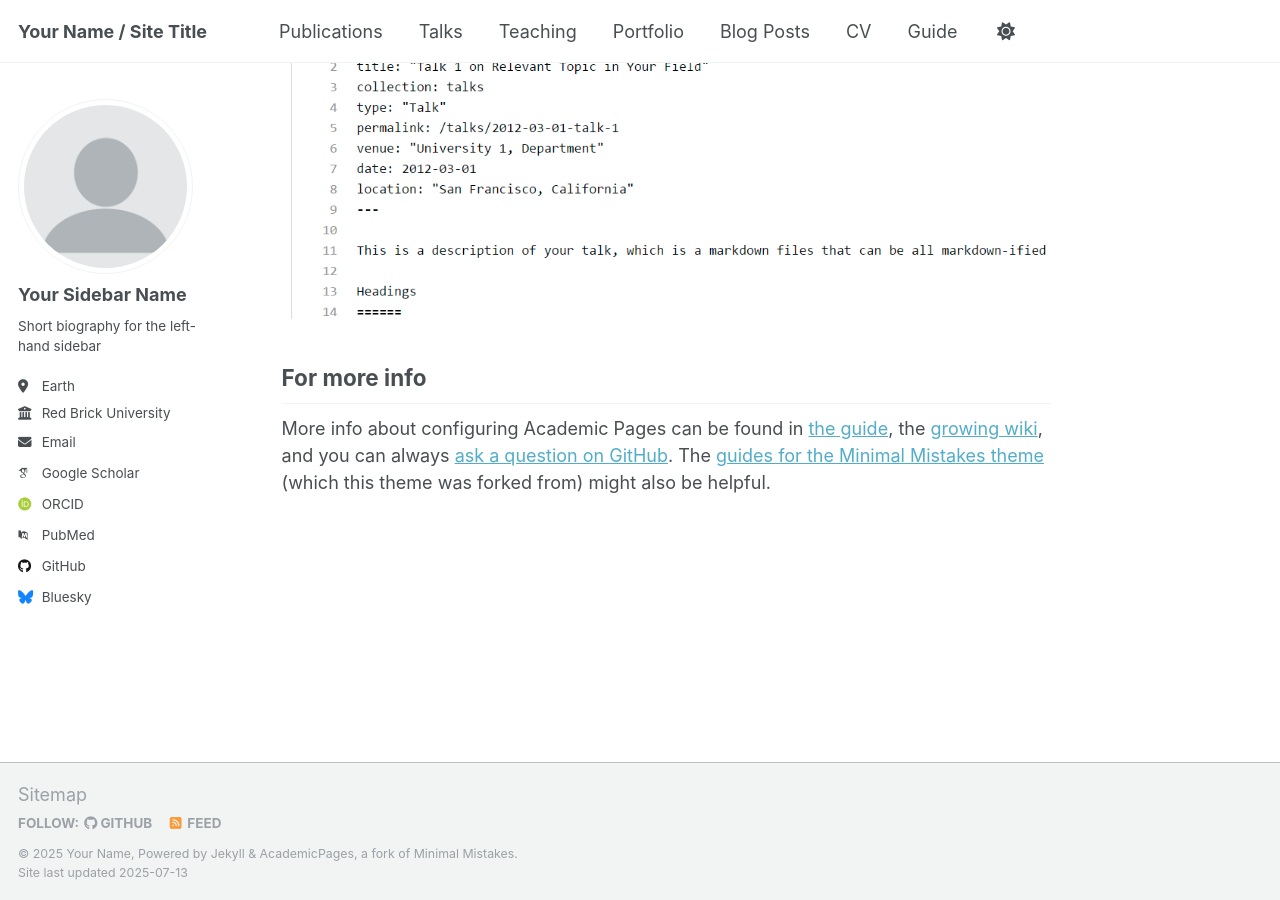
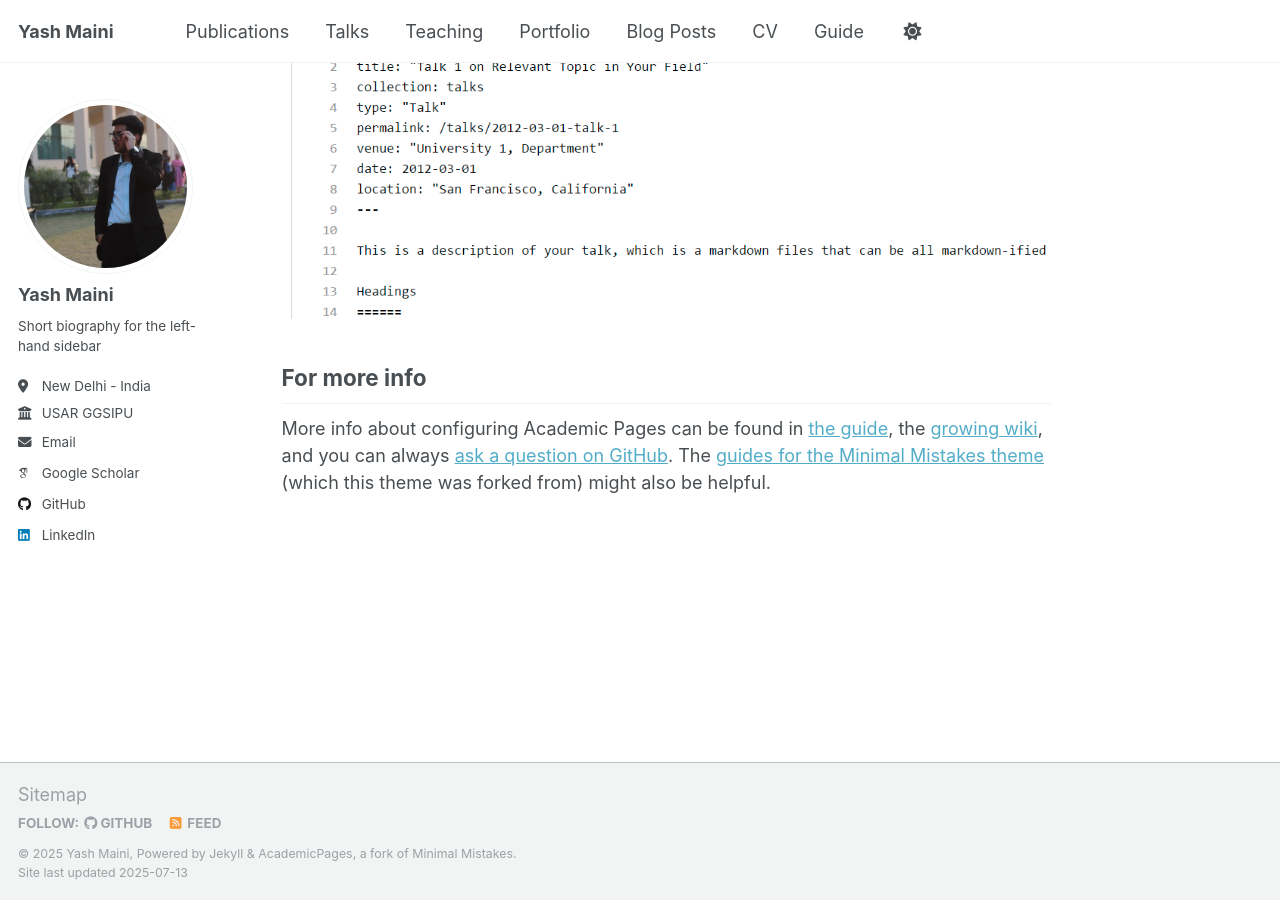
Before and after one commit to Yashmaini30/Yashmaini30.github.io, a Jekyll site: the page built from _pages/about.md, in a window 1280 px wide and 900 px high, scrolled down 2880 px. Built offline with Jekyll 4.4.1, drawn with Linux system fonts in a browser that asks for light colours; some web fonts are replaced; a script that is not in the unit is left out.

Commit message:
changes in _config.yml

```diff
--- a/_config.yml
+++ b/_config.yml
@@ -9,36 +9,36 @@
 # Basic Site Settings
 locale                   : "en-US"
 site_theme               : "default"
-title                    : "Your Name / Site Title"
+title                    : "Yash Maini"
 title_separator          : "-"
-name                     : &name "Your Name"
+name                     : &name "Yash Maini"
 description              : &description "personal description"
-url                      : https://academicpages.github.io # the base hostname & protocol for your site e.g. "https://[your GitHub username].github.io" or if you already have some other page hosted on Github then use "https://[your GitHub username].github.io/[Your Repo Name]"
+url                      : https://Yashmaini30.github.io # the base hostname & protocol for your site e.g. "https://[your GitHub username].github.io" or if you already have some other page hosted on Github then use "https://[your GitHub username].github.io/[Your Repo Name]"
 baseurl                  : "" # the subpath of your site, e.g. "/blog"
-repository               : "academicpages/academicpages.github.io"
+repository               : "Yashmaini30/Yashmaini30.github.io"
 
 # Site Author - The following control what appear as part of the author content on the side bar.
 #               If a field is blank the icon and link will not appear, otherwise it will be shown.
 #               Additional customization can be done by editing /_includes/author-profile.html
 author:
   # Biographic information
-  avatar           : "profile.png"
-  name             : "Your Sidebar Name"
+  avatar           : "profile.jpg"
+  name             : "Yash Maini"
   pronouns         : # example: "she/her"
   bio              : "Short biography for the left-hand sidebar"
-  location         : "Earth"
-  employer         : "Red Brick University"
+  location         : "New Delhi - India"
+  employer         : "USAR GGSIPU"
   uri              : # URL
-  email            : "none@example.org"
+  email            : "mainiyash2@gmail.com"
 
   # Academic websites
   academia         : # URL
   arxiv            : # URL - Update with the correct link to your profile
   googlescholar    : "https://scholar.google.com/citations?user=PS_CX0AAAAAJ"
   impactstory      : # URL
-  orcid            : "http://orcid.org/yourorcidurl"
+  orcid            :
   semantic         : # URL
-  pubmed           : "https://www.ncbi.nlm.nih.gov/pubmed/?term=john+snow"
+  pubmed           :
   researchgate     : # URL
   scopus           : # URL
 
@@ -46,13 +46,13 @@
   bitbucket        : # Username - Update with your username on the site
   codepen          : # Username
   dribbble         : # Username
-  github           : "academicpages"
+  github           : "Yashmaini30"
   kaggle           : # Username
   stackoverflow    : # User number or user number and name (i.e., use "1" or "1/jeff-atwood")
 
   # Social media
   artstation       : # Username
-  bluesky          : "bsky.app" # Replace this with you Bluesky username
+  bluesky          : # Replace this with you Bluesky username
   facebook         : # Username
   flickr           : # Username
   foursquare       : # Username
@@ -61,7 +61,7 @@
   keybase          : # Username
   instagram        : # Username
   lastfm           : # Username
-  linkedin         : # Username
+  linkedin         : "yash-maini-369869198"
   mastodon         : # URL
   medium           : # URL
   pinterest        : # Username
```
Also changed, not shown: images/profile.jpg (added), images/profile.png (deleted).
